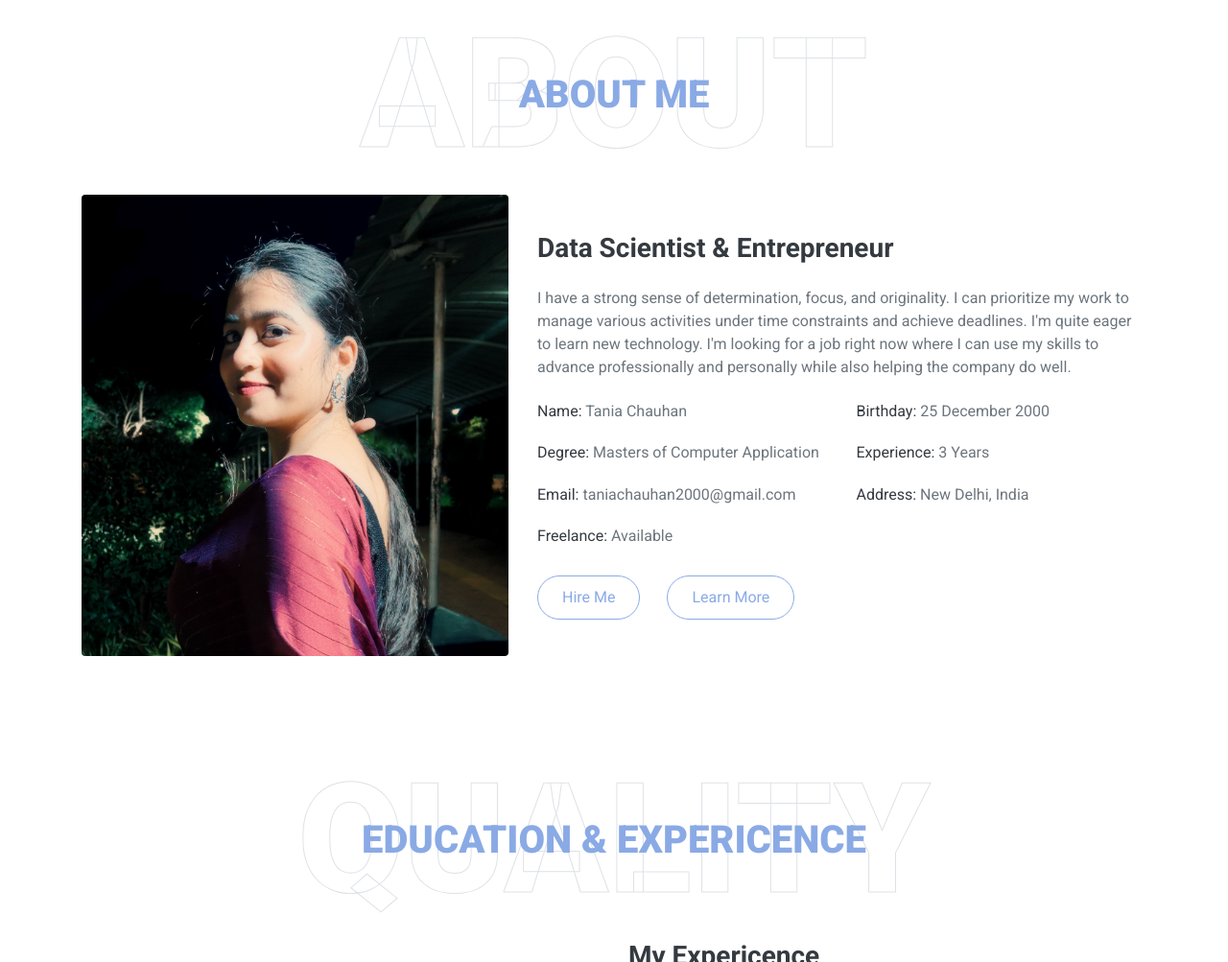
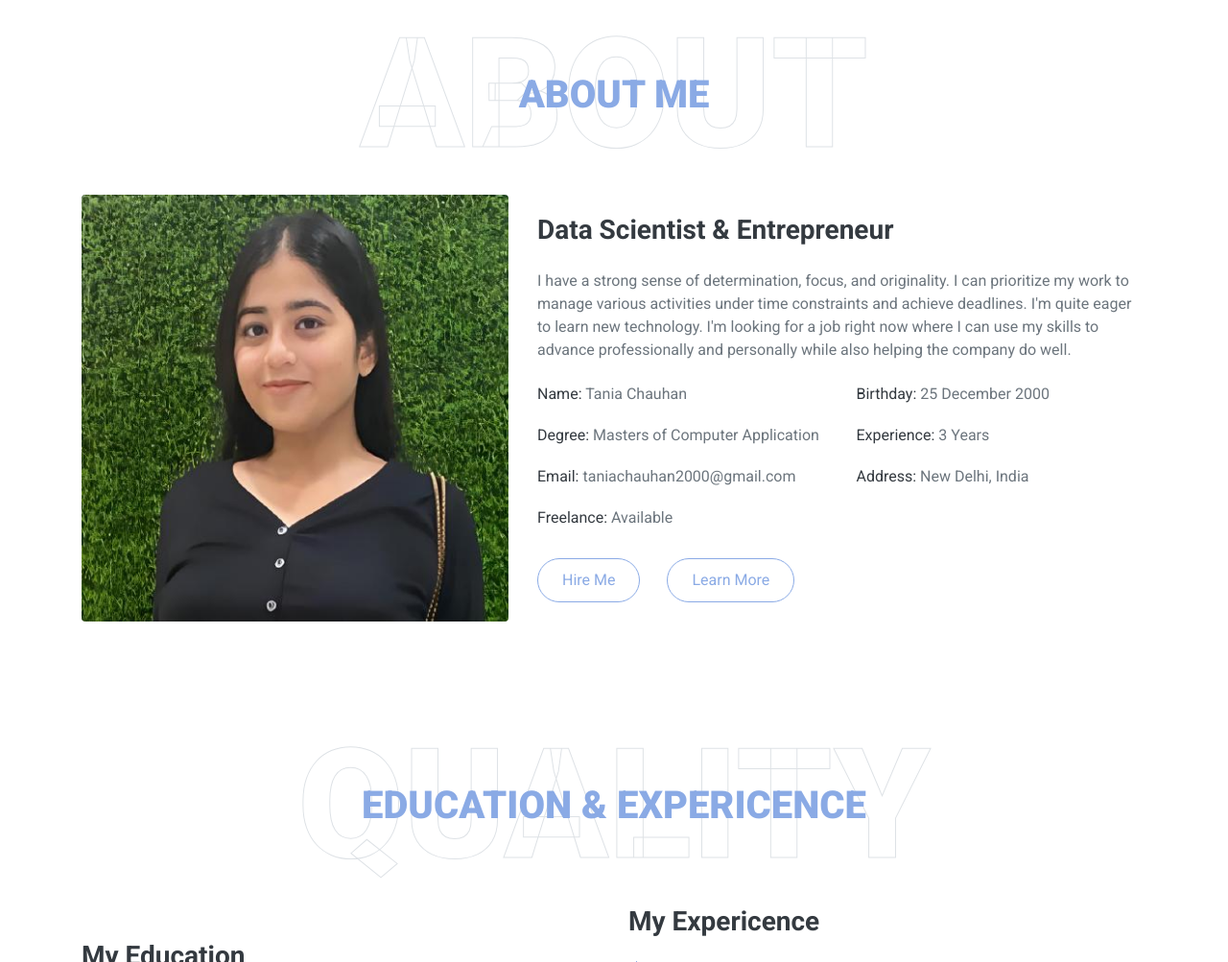
Before and after one commit to taniachauhan707/Portfolio, a plain HTML site: page index.html in a window 1280 px wide. Shown: the part 893-1896 px from the top of the page at 96% size. Drawn offline with nearby package versions, Linux system fonts and the light colour scheme.

Commit message:
Update index.html

```diff
--- a/index.html
+++ b/index.html
@@ -103,7 +103,7 @@
             </div>
             <div class="row align-items-center">
                 <div class="col-lg-5 pb-4 pb-lg-0">
-                    <img class="img-fluid rounded w-100" src="img/IMG_1469.JPG" alt="">
+                    <img class="img-fluid rounded w-100" src="img/1.JPG" alt="">
                 </div>
                 <div class="col-lg-7">
                     <h3 class="mb-4">Data Scientist & Entrepreneur</h3>
```
